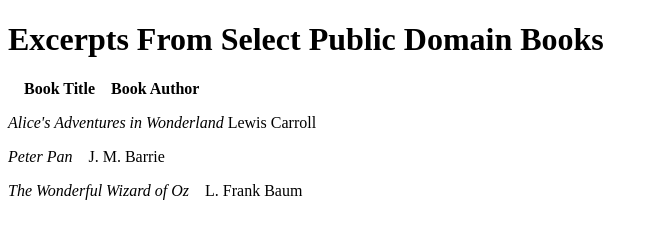
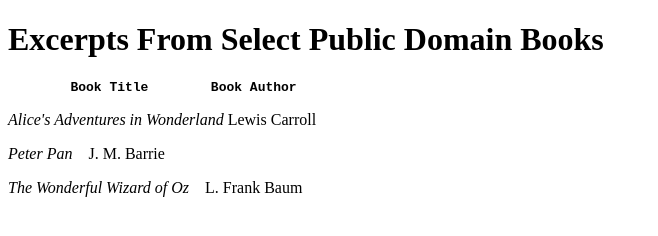
Before and after one commit to 8Kentonf/Lab3, a plain HTML site: page index.html in a window 1280 px wide. Shown: the whole page, without its empty margins (0-658 px from the left). Drawn offline with Linux system fonts and the light colour scheme; a script that the page names is missing.

Commit message:
testing pre

```diff
--- a/index.html
+++ b/index.html
@@ -11,7 +11,7 @@
   <body>
     <script src="js/scripts.js"></script>
 	<h1>Excerpts From Select Public Domain Books</h1>
-	<p>&emsp;<strong>Book Title</strong>&emsp;<strong>Book Author</strong></p>
+	<pre><strong>        Book Title</strong><strong>        Book Author</strong></pre>
 	<p><i>Alice's Adventures in Wonderland</i> Lewis Carroll</p>
 	<p><i>Peter Pan</i>&emsp;J. M. Barrie</p>
 	<p><i>The Wonderful Wizard of Oz</i>&emsp;L. Frank Baum</p>
```
